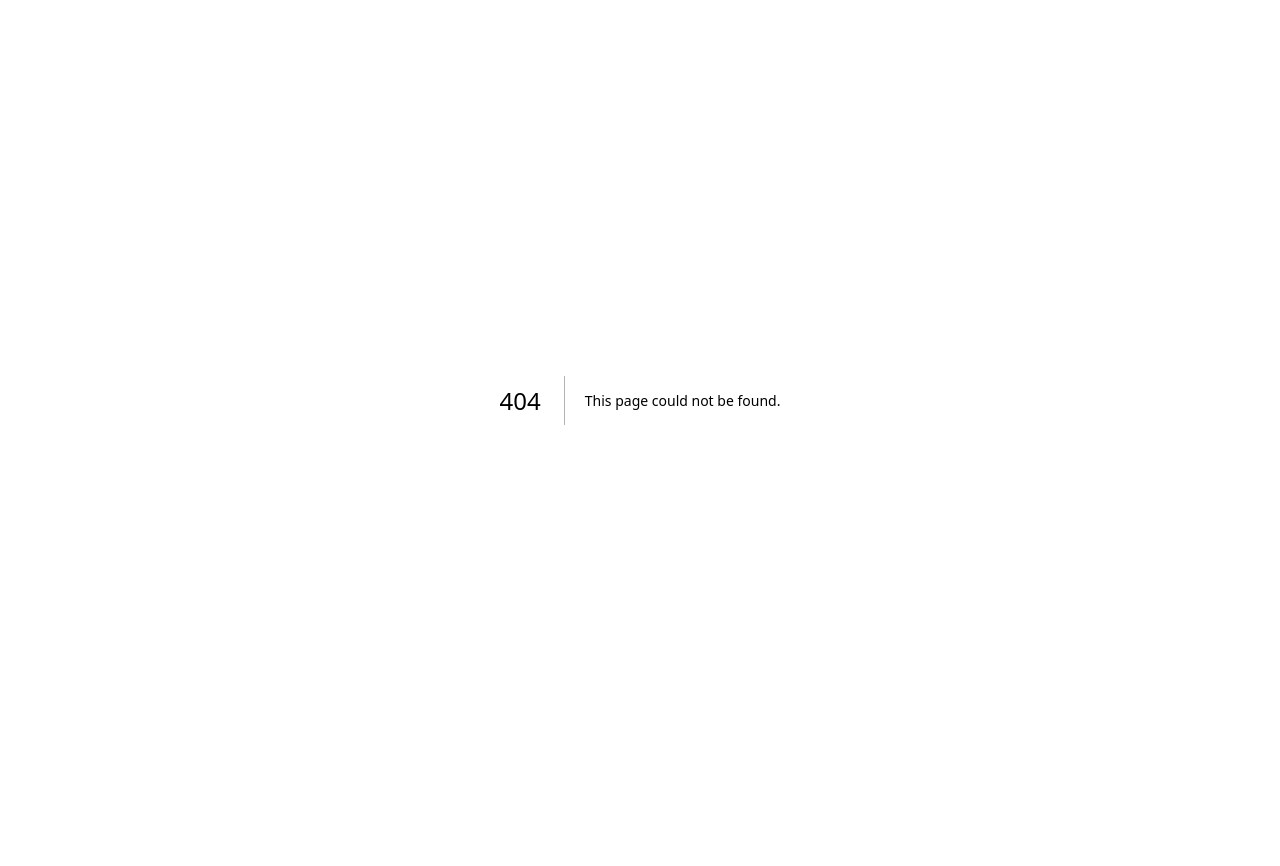
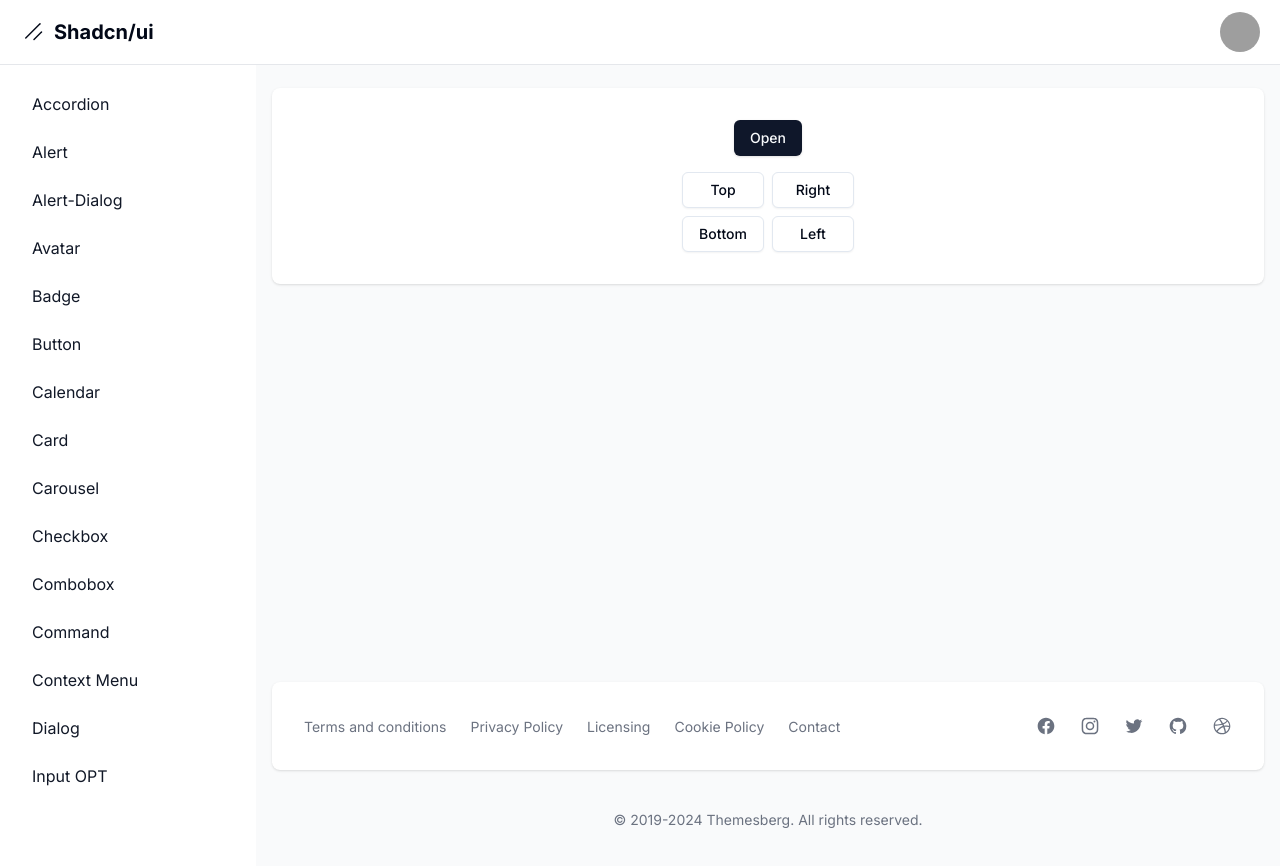
Before and after one commit to Jerick97/Shadcn-dashboard, a Next.js app: page /dashboard/sheet in a window 1280 px wide. Before the commit this address had no page. Shown: the top 866 px of the page. Before the commit the page ends 800 px from the top, so only its background shows below. Built offline with nearby package versions, Linux system fonts and the light colour scheme; grey boxes are pictures that could not be loaded.

Commit message:
feat: Se agrego el componente Sheet

```diff
--- a/app/dashboard/layout.tsx
+++ b/app/dashboard/layout.tsx
@@ -21,6 +21,7 @@
   { name: "menubar", href: "menubar" },
   { name: "input OPT", href: "input-opt" },
   { name: "progress", href: "progress" },
+  { name: "sheet", href: "sheet" },
 ].sort((a, b) => a.name.localeCompare(b.name));
 
 export default function DashboardLayout({
--- /dev/null
+++ b/app/dashboard/sheet/page.tsx
@@ -0,0 +1,88 @@
+"use client";
+
+import { useState } from "react";
+import { Button } from "@/components/ui/button";
+import { Input } from "@/components/ui/input";
+import { Label } from "@/components/ui/label";
+import {
+  Sheet,
+  SheetClose,
+  SheetContent,
+  SheetDescription,
+  SheetFooter,
+  SheetHeader,
+  SheetTitle,
+  SheetTrigger,
+} from "@/components/ui/sheet";
+
+const SHEET_SIDES = ["top", "right", "bottom", "left"] as const;
+
+type SheetSide = (typeof SHEET_SIDES)[number];
+
+export default function Page() {
+  const [open, setOpen] = useState(false);
+
+  return (
+    <div className="flex items-center justify-center flex-col gap-4">
+      <Button variant="default" onClick={() => setOpen(true)}>
+        Open
+      </Button>
+      <Sheet open={open} onOpenChange={setOpen}>
+        <SheetContent>
+          <SheetHeader>
+            <SheetTitle>Are you absolutely sure?</SheetTitle>
+            <SheetDescription>
+              This action cannot be undone. This will permanently delete your
+              account and remove your data from our servers.
+            </SheetDescription>
+          </SheetHeader>
+        </SheetContent>
+      </Sheet>
+      <div className="max-w-sm grid grid-cols-2 gap-2 mx-auto">
+        {SHEET_SIDES.map((side) => (
+          <Sheet key={side}>
+            <SheetTrigger asChild>
+              <Button variant="outline">{side}</Button>
+            </SheetTrigger>
+            <SheetContent side={side}>
+              <SheetHeader>
+                <SheetTitle>Edit profile</SheetTitle>
+                <SheetDescription>
+                  Realice cambios en su perfil aquí. Haga clic en guardar cuando
+                  haya terminado.
+                </SheetDescription>
+              </SheetHeader>
+              <div className="grid gap-4 py-4">
+                <div className="grid grid-cols-4 items-center gap-4">
+                  <Label htmlFor="name" className="text-right">
+                    Name
+                  </Label>
+                  <Input
+                    id="name"
+                    value="Pedro Duarte"
+                    className="col-span-3"
+                  />
+                </div>
+                <div className="grid grid-cols-4 items-center gap-4">
+                  <Label htmlFor="username" className="text-right">
+                    Username
+                  </Label>
+                  <Input
+                    id="username"
+                    value="@peduarte"
+                    className="col-span-3"
+                  />
+                </div>
+              </div>
+              <SheetFooter>
+                <SheetClose asChild>
+                  <Button type="submit">Save changes</Button>
+                </SheetClose>
+              </SheetFooter>
+            </SheetContent>
+          </Sheet>
+        ))}
+      </div>
+    </div>
+  );
+}
--- /dev/null
+++ b/components/ui/sheet.tsx
@@ -0,0 +1,140 @@
+"use client"
+
+import * as React from "react"
+import * as SheetPrimitive from "@radix-ui/react-dialog"
+import { Cross2Icon } from "@radix-ui/react-icons"
+import { cva, type VariantProps } from "class-variance-authority"
+
+import { cn } from "@/lib/utils"
+
+const Sheet = SheetPrimitive.Root
+
+const SheetTrigger = SheetPrimitive.Trigger
+
+const SheetClose = SheetPrimitive.Close
+
+const SheetPortal = SheetPrimitive.Portal
+
+const SheetOverlay = React.forwardRef<
+  React.ElementRef<typeof SheetPrimitive.Overlay>,
+  React.ComponentPropsWithoutRef<typeof SheetPrimitive.Overlay>
+>(({ className, ...props }, ref) => (
+  <SheetPrimitive.Overlay
+    className={cn(
+      "fixed inset-0 z-50 bg-black/80  data-[state=open]:animate-in data-[state=closed]:animate-out data-[state=closed]:fade-out-0 data-[state=open]:fade-in-0",
+      className
+    )}
+    {...props}
+    ref={ref}
+  />
+))
+SheetOverlay.displayName = SheetPrimitive.Overlay.displayName
+
+const sheetVariants = cva(
+  "fixed z-50 gap-4 bg-background p-6 shadow-lg transition ease-in-out data-[state=open]:animate-in data-[state=closed]:animate-out data-[state=closed]:duration-300 data-[state=open]:duration-500",
+  {
+    variants: {
+      side: {
+        top: "inset-x-0 top-0 border-b data-[state=closed]:slide-out-to-top data-[state=open]:slide-in-from-top",
+        bottom:
+          "inset-x-0 bottom-0 border-t data-[state=closed]:slide-out-to-bottom data-[state=open]:slide-in-from-bottom",
+        left: "inset-y-0 left-0 h-full w-3/4 border-r data-[state=closed]:slide-out-to-left data-[state=open]:slide-in-from-left sm:max-w-sm",
+        right:
+          "inset-y-0 right-0 h-full w-3/4 border-l data-[state=closed]:slide-out-to-right data-[state=open]:slide-in-from-right sm:max-w-sm",
+      },
+    },
+    defaultVariants: {
+      side: "right",
+    },
+  }
+)
+
+interface SheetContentProps
+  extends React.ComponentPropsWithoutRef<typeof SheetPrimitive.Content>,
+    VariantProps<typeof sheetVariants> {}
+
+const SheetContent = React.forwardRef<
+  React.ElementRef<typeof SheetPrimitive.Content>,
+  SheetContentProps
+>(({ side = "right", className, children, ...props }, ref) => (
+  <SheetPortal>
+    <SheetOverlay />
+    <SheetPrimitive.Content
+      ref={ref}
+      className={cn(sheetVariants({ side }), className)}
+      {...props}
+    >
+      {children}
+      <SheetPrimitive.Close className="absolute right-4 top-4 rounded-sm opacity-70 ring-offset-background transition-opacity hover:opacity-100 focus:outline-none focus:ring-2 focus:ring-ring focus:ring-offset-2 disabled:pointer-events-none data-[state=open]:bg-secondary">
+        <Cross2Icon className="h-4 w-4" />
+        <span className="sr-only">Close</span>
+      </SheetPrimitive.Close>
+    </SheetPrimitive.Content>
+  </SheetPortal>
+))
+SheetContent.displayName = SheetPrimitive.Content.displayName
+
+const SheetHeader = ({
+  className,
+  ...props
+}: React.HTMLAttributes<HTMLDivElement>) => (
+  <div
+    className={cn(
+      "flex flex-col space-y-2 text-center sm:text-left",
+      className
+    )}
+    {...props}
+  />
+)
+SheetHeader.displayName = "SheetHeader"
+
+const SheetFooter = ({
+  className,
+  ...props
+}: React.HTMLAttributes<HTMLDivElement>) => (
+  <div
+    className={cn(
+      "flex flex-col-reverse sm:flex-row sm:justify-end sm:space-x-2",
+      className
+    )}
+    {...props}
+  />
+)
+SheetFooter.displayName = "SheetFooter"
+
+const SheetTitle = React.forwardRef<
+  React.ElementRef<typeof SheetPrimitive.Title>,
+  React.ComponentPropsWithoutRef<typeof SheetPrimitive.Title>
+>(({ className, ...props }, ref) => (
+  <SheetPrimitive.Title
+    ref={ref}
+    className={cn("text-lg font-semibold text-foreground", className)}
+    {...props}
+  />
+))
+SheetTitle.displayName = SheetPrimitive.Title.displayName
+
+const SheetDescription = React.forwardRef<
+  React.ElementRef<typeof SheetPrimitive.Description>,
+  React.ComponentPropsWithoutRef<typeof SheetPrimitive.Description>
+>(({ className, ...props }, ref) => (
+  <SheetPrimitive.Description
+    ref={ref}
+    className={cn("text-sm text-muted-foreground", className)}
+    {...props}
+  />
+))
+SheetDescription.displayName = SheetPrimitive.Description.displayName
+
+export {
+  Sheet,
+  SheetPortal,
+  SheetOverlay,
+  SheetTrigger,
+  SheetClose,
+  SheetContent,
+  SheetHeader,
+  SheetFooter,
+  SheetTitle,
+  SheetDescription,
+}
```
